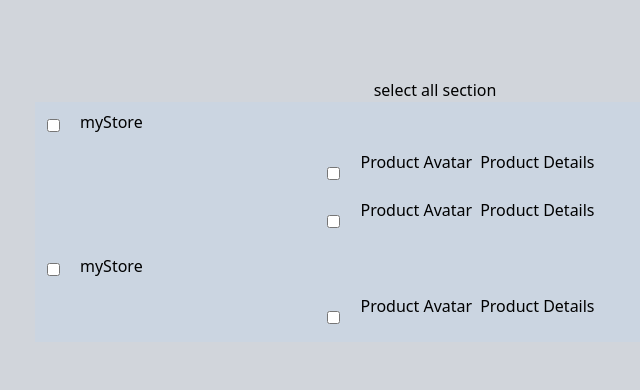
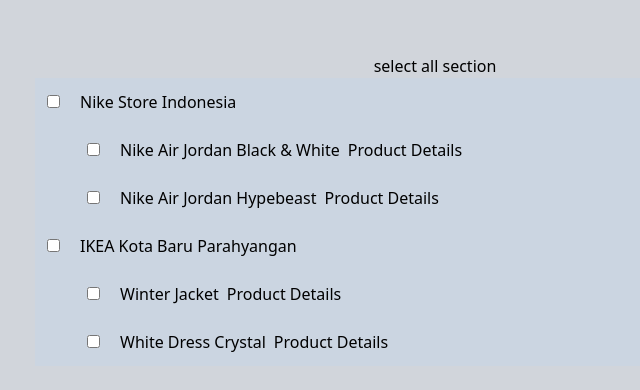
Before and after one commit to kenhardika/react-manage-state, a React (Create React App) app: page / in a window 1280 px wide. Shown: the part 190-580 px from the top of the page, without its empty margins (205-845 px from the left). Built offline with nearby package versions, Linux system fonts and the light colour scheme.

Commit message:
update mapping mockData

```diff
--- a/src/components/Product.js
+++ b/src/components/Product.js
@@ -1,12 +1,12 @@
 import React from 'react';
 import Checkbox from './Checkbox';
 
-export default function Product() {
+export default function Product({productName}) {
     return (
-        <div className='flex flex-row gap-2 justify-center'>
+        <div className='flex flex-row gap-2 justify-start items-center'>
             <Checkbox/>
             <div>
-                Product Avatar
+                {productName}
             </div>
             <div>
                 Product Details
--- a/src/components/Store.js
+++ b/src/components/Store.js
@@ -1,12 +1,12 @@
 import React from 'react';
 import Checkbox from './Checkbox';
 
-export default function Store({children}) {
+export default function Store({children, storeName}) {
     return (
         <div className='w-[800px] h-auto bg-slate-300 flex flex-col justify-center' >
-            <div className='flex flex-row w-[600px]'>
+            <div className='flex flex-row w-[600px] items-center'>
                 <Checkbox/>
-                <p className='p-2'> myStore </p>
+                <p className='p-2'> {storeName} </p>
             </div>
             <div className='pl-10 flex flex-col'>
                 {children}
--- a/src/pages/Order.js
+++ b/src/pages/Order.js
@@ -3,22 +3,75 @@
 import Store from '../components/Store';
 
 export default function Order() {
-    const [data, setData]  = useState({});
+    const mockData = [{
+        store: "Nike Store Indonesia",
+        logo: "https://storage.googleapis.com/smarketing-prod/products/5Apr_Logo Robotok_icon_no border.png",
+        city: "Bandung",
+        items: [
+          {
+            price: 125000,
+            strokePrice: 100000,
+            total: 1,
+            name: "Nike Air Jordan Black & White",
+            image:
+              "https://storage.googleapis.com/smarketing-prod/products/5Apr_Logo Robotok_icon_no border.png",
+            checked: false,
+          },
+          {
+            price: 250000,
+            total: 1,
+            name: "Nike Air Jordan Hypebeast",
+            image:
+              "https://storage.googleapis.com/smarketing-prod/products/5Apr_Logo Robotok_icon_no border.png",
+            checked: false,
+          },
+        ],
+      },
+      {
+        store: "IKEA Kota Baru Parahyangan",
+        logo: "https://storage.googleapis.com/smarketing-prod/products/5Apr_Logo Robotok_icon_no border.png",
+        city: "Bandung",
+        items: [
+          {
+            price: 100000,
+            total: 1,
+            name: "Winter Jacket",
+            image:
+              "https://storage.googleapis.com/smarketing-prod/products/5Apr_Logo Robotok_icon_no border.png",
+            checked: false,
+          },
+          {
+            price: 25000,
+            total: 1,
+            name: "White Dress Crystal",
+            image:
+              "https://storage.googleapis.com/smarketing-prod/products/5Apr_Logo Robotok_icon_no border.png",
+            checked: false,
+          },
+        ],
+      },
+    ];
 
+    const [data, setData] = useState(mockData);
+    console.log(data)
     return (
         <div className='h-full bg-scroll bg-gray-300'>
             <div className='w-full h-screen flex flex-col justify-center items-center'>
                 <div className=''>
                     select all section
                 </div>
-
-                <Store>
-                    <Product/>
-                    <Product/>
-                </Store>
-                <Store>
-                    <Product/>
-                </Store>
+                {
+                    data?.map((item, index) =>
+                            <Store key={index} storeName={item.store}>
+                                {
+                                    item.items.map((detailItem, index) =>
+                                            <Product key={index}
+                                                productName={detailItem.name}/>
+                                    )
+                                }
+                            </Store>
+                    )
+                }
             </div>
         </div>
     );
```
